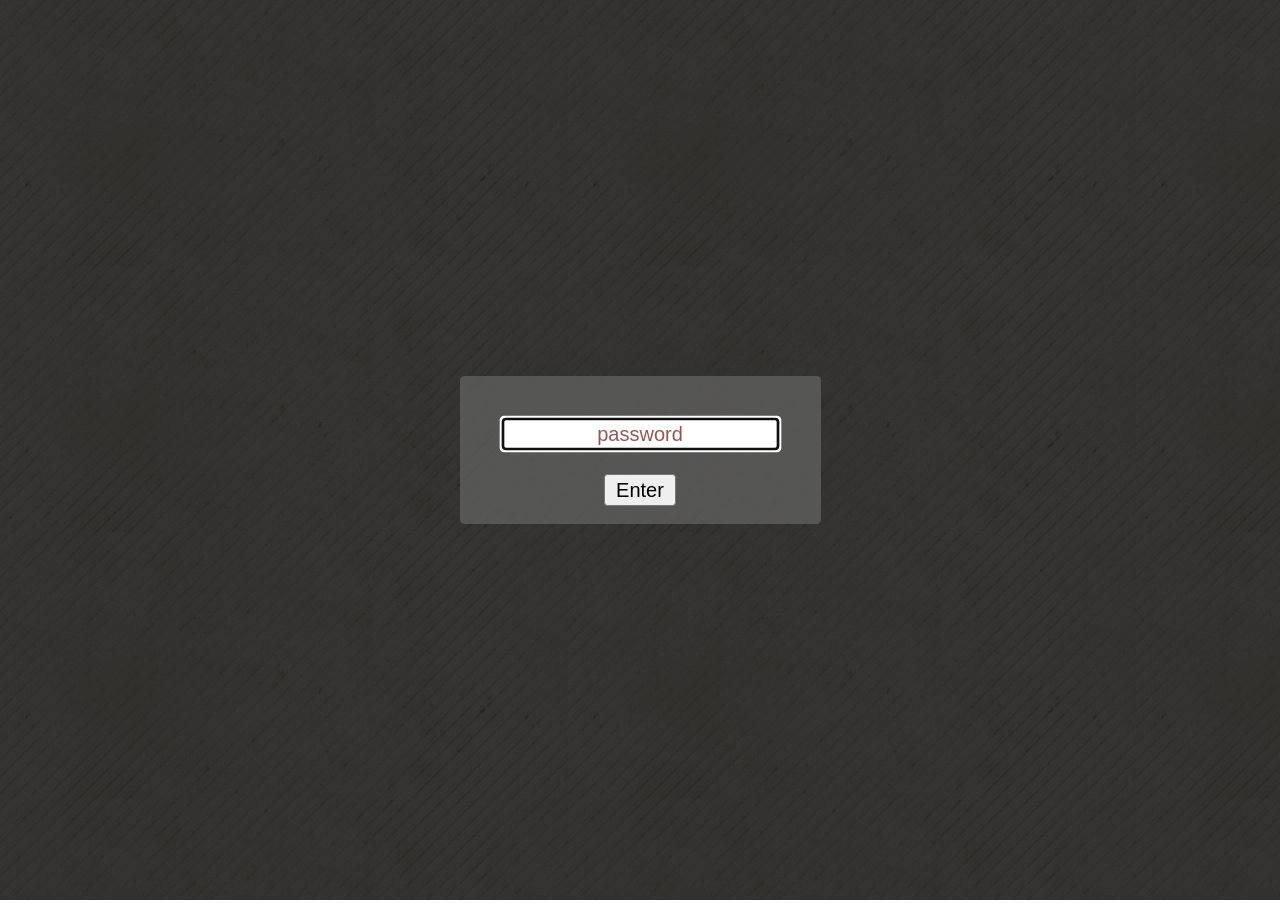
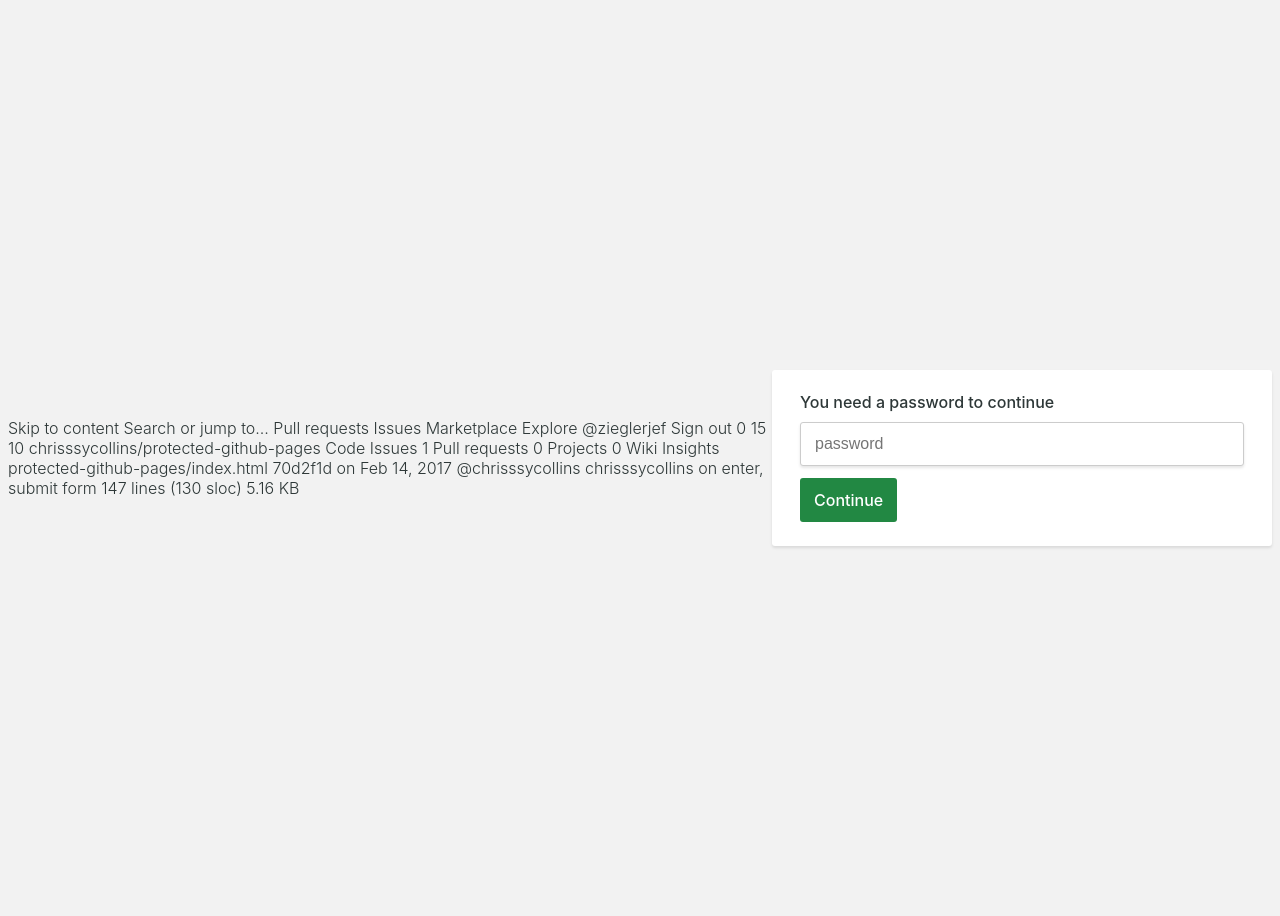
Before and after one commit to zieglerjef/zieglerjef.github.io, a Jekyll site: the page pages/teachingMaterials/index.html, which Jekyll copies as it is, in a window 1280 px wide. Built offline with Jekyll 4.4.1, drawn with Linux system fonts in a browser that asks for light colours.

Commit message:
Update index.html

```diff
--- a/pages/teachingMaterials/index.html
+++ b/pages/teachingMaterials/index.html
@@ -1,117 +1,153 @@
+Skip to content
+
+Search or jump to…
+
+Pull requests
+Issues
+Marketplace
+Explore
+ @zieglerjef Sign out
+0
+15 10 chrisssycollins/protected-github-pages
+ Code  Issues 1  Pull requests 0  Projects 0  Wiki  Insights
+protected-github-pages/index.html
+70d2f1d  on Feb 14, 2017
+@chrisssycollins chrisssycollins on enter, submit form
+
+147 lines (130 sloc)  5.16 KB
 <!DOCTYPE html>
 <html xmlns="http://www.w3.org/1999/xhtml">
     <head>
-<title></title>
+        <title>Password Protected</title>
 
         <meta name="viewport" content="width=device-width, initial-scale=1.0">
+        <meta name="robots" content="noindex, nofollow">
+
+        <style>
+            *,
+            *:after,
+            *:before {
+                box-sizing: border-box;
+            }
+            body,
+            html {
+                font-family: -apple-system, BlinkMacSystemFont, "Segoe UI", "Roboto", "Oxygen", "Ubuntu", "Cantarell", "Fira Sans", "Droid Sans", "Helvetica Neue", sans-serif;
+                font-weight: 300;
+                font-size: 16px;
+                background: #f2f2f2;
+                color: #2D3737;
+                display: flex;
+                align-items: center;
+                justify-content: center;
+                min-height: 100%;
+            }
+            .protected {
+                background: #fff;
+                -webkit-box-shadow: 0 2px 3px 0 rgba(0,0,0,0.1);
+                box-shadow: 0 2px 3px 0 rgba(0,0,0,0.1);
+                border-radius: 3px;
+                min-width: 500px;
+            }
+            .protected__content {
+                padding: 24px 28px;
+            }
+            .protected__content__heading {
+                font-size: 16px;
+                font-weight: 500;
+                margin: 0 0 12px;
+                line-height: 1;
+            }
+            .protected__alert {
+                display: none;
+                border-bottom: 1px solid transparent;
+                border-radius: 3px 3px 0 0;
+                padding: 12px 14px;
+                color: #a94442;
+                background-color: #f2dede;
+                border-color: #ebccd1;
+            }
+            .protected__content__input {
+                display: block;
+                border: solid 1px #ccc;
+                padding: 12px 14px;
+                -webkit-box-shadow: 0 2px 3px 0 rgba(0,0,0,0.1);
+                box-shadow: 0 2px 3px 0 rgba(0,0,0,0.1);
+                font-size: 16px;
+                width: 100%;
+                border-radius: 3px;
+                margin-bottom: 12px;
+            }
+            .protected__content__input:focus {
+                outline: none;
+                border-color: #228843;
+            }
+            .protected__content__btn {
+                background-color: #228843;
+                border-radius: 3px;
+                cursor: pointer;
+                border: none;
+                color: #fff;
+                padding: 12px 14px;
+                font-family: -apple-system, BlinkMacSystemFont, "Segoe UI", "Roboto", "Oxygen", "Ubuntu", "Cantarell", "Fira Sans", "Droid Sans", "Helvetica Neue", sans-serif;
+                font-weight: 500;
+                font-size: 16px;
+            }
+            .protected__content__btn:hover {
+                background-color: #1C6D36;
+            }
+        </style>
 
     </head>
 
-<style>
-body {
-
-	background-image: url('grunge_patterns.jpg');
-	background-attachment: fixed;
-	color: #333;
-}
-.box {
-	border-radius: 3px;
-	background: rgba(101, 101, 101, 0.7); margin: auto; padding: 12px;
-}
-.lightbox {
-	zoom: 1.5;
-	position: fixed;
-	top: 0;
-	left: 0;
-	width: 100%;
-	height: 100%;
-	background: rgba(10, 10, 10, 0.8);
-	text-align: center;
-	margin: auto;
-
-}
-div.horizontal {
-	display: flex;
-	justify-content: center;
-	height: 100%;
-}
-div.vertical {
-	display: flex;
-	flex-direction: column;
-	justify-content: center;
-	width: 100%;
-}
-::-webkit-input-placeholder {
-   color: #955;
-   text-align: center;
-}
-::-moz-placeholder {
-   color: #955;
-   text-align: center;
-}
-:-ms-input-placeholder {
-   color: #955;
-   text-align: center;
-}
-</style>
-
     <body>
 
-	<div id="loginbox" class="lightbox" >
-		<div class="horizontal">
-			<div class="vertical">
-				<div class="box">
-					<input style="margin: 16px; text-align: center;" id="password" type="password" placeholder="password" /> <br />
-					<button id="loginbutton" type="button">Enter</button>
-					<p id="wrongPassword" style="display: none">wrong password</p>
-				</div>
-			</div>
+        <div class="protected">
+            <div class="protected__alert" data-id="alert">You entered the wrong password</div>
+            <div class="protected__content">
+                <h1 class="protected__content__heading">You need a password to continue</h1>
+                <input class="protected__content__input" data-id="password" type="password" placeholder="password"/>
+                <button data-id="button" type="button" class="protected__content__btn">Continue</button>
             </div>
         </div>
 
-
-
-	<script type="text/javascript" src="https://code.jquery.com/jquery-1.12.0.min.js"></script>
-
-
         <script type="text/javascript" src="https://cdn.rawgit.com/chrisveness/crypto/master/sha1.js"></script>
-
         <script type="text/javascript">
-	"use strict";
-	function loadPage(pwd) {
-
-		var hash= pwd;
-		hash= Sha1.hash(pwd);
-		var url= hash + "/index.html";
-
-		$.ajax({
-			url : url,
-			dataType : "html",
-			success : function(data) {
-				window.location= url;
-			},
-			error : function(xhr, ajaxOptions, thrownError) {
-
-				parent.location.hash= hash;
-				//$("#wrongPassword").show();
-				$("#password").attr("placeholder","wrong password");
-				$("#password").val("");
+            "use strict"
+            var button = document.querySelectorAll('[data-id="button"]')
+            var password = document.querySelectorAll('[data-id="password"]')
+            function login(secret) {
+                var hash = Sha1.hash(secret)
+                var url = hash + "/index.html"
+                var alert = document.querySelectorAll('[data-id="alert"]')
+                var request = new XMLHttpRequest()
+                request.open('GET', url, true)
+                request.onload = function () {
+                    if (request.status >= 200 && request.status < 400) {
+                        window.location = url
+                    } else {
+                        parent.location.hash = hash
+                        alert[0].style.display = 'block'
+                        password[0].setAttribute('placeholder', 'Incorrect password')
+                        password[0].value = ''
                     }
-		});
                 }
-
-	$("#loginbutton").on("click", function() {
-		loadPage($("#password").val());
-	});
-	$("#password").keypress(function(e) {
-		if (e.which == 13) {
-
-			loadPage($("#password").val());
+                request.onerror = function () {
+                    parent.location.hash = hash
+                    alert[0].style.display = 'block'
+                    password[0].setAttribute('placeholder', 'Incorrect password')
+                    password[0].value = ''
                 }
-	});
-	$("#password").focus();
-
+                request.send()
+            }
+            button[0].addEventListener("click", function () {
+                login(password[0].value)
+            })
+            document.onkeydown = function (e) {
+                e = e || window.event
+                if (e.keyCode == 13) {
+                    login(password[0].value)
+                }
+            }
         </script>
-
     </body>
 </html>
```
Lines whose indentation alone changed are shown as unchanged.
